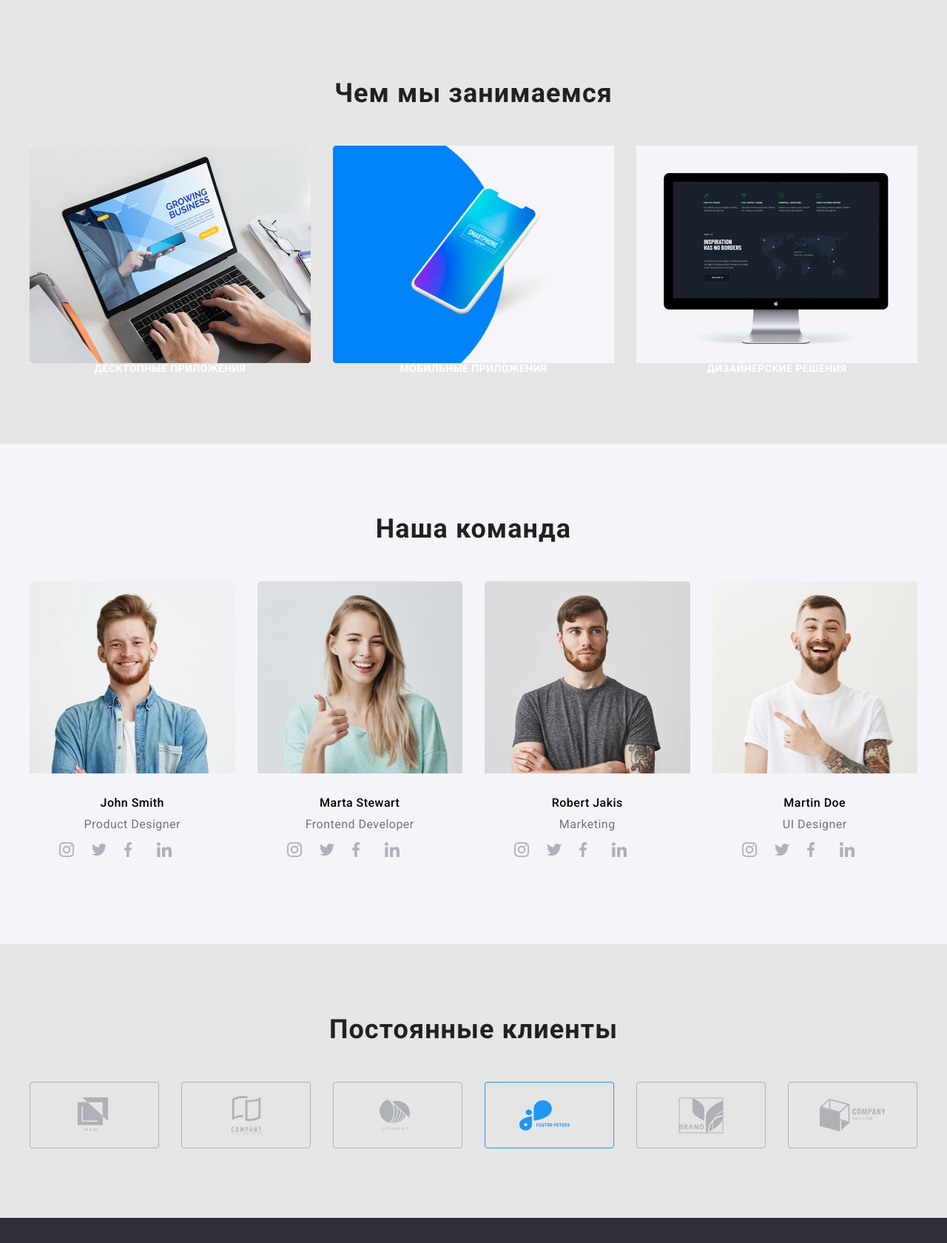
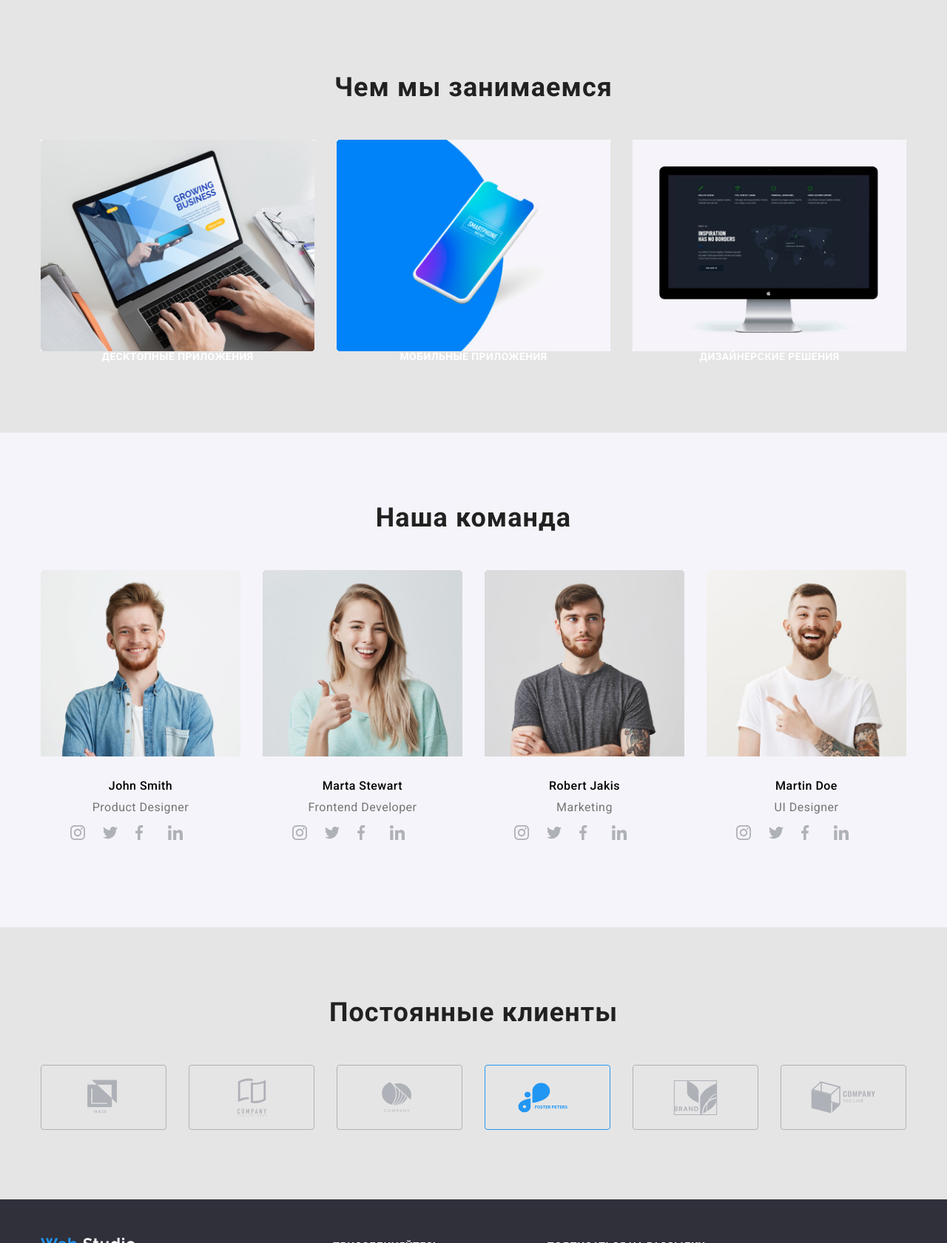
Before and after one commit to SerhiyStepanov/goit-markup-hw-03, a plain HTML site: page index.html in a window 1280 px wide. Shown: the part 1119-2800 px from the top of the page at 74% size. Drawn offline with nearby package versions, Linux system fonts and the light colour scheme.

Commit message:
width-norm

```diff
--- a/css/styles.css
+++ b/css/styles.css
@@ -47,6 +47,13 @@ img {
   max-width: 100%;
   height: auto;
 }
+.container {
+  width: 1200px;
+  padding-left: 15px;
+  padding-right: 15px;
+  margin-left: auto;
+  margin-right: auto;
+}
 
 /* цвета для title и text */
 
@@ -56,14 +63,6 @@ img {
 
 .section-text {
   color: var(--primary-text-coor);
-}
-
-.container {
-  width: 1230px;
-  padding-left: 15px;
-  padding-right: 15px;
-  margin-left: auto;
-  margin-right: auto;
 }
 
 /* оформление header */
@@ -136,12 +135,13 @@ img {
 
 .page-header .contact {
   display: flex;
-  text-align: center;
+  align-items: center;
   margin-left: auto;
   padding-left: 0;
 }
 
-.contact .item + .item {
+.contact .element + .element {
+  display: block;
   margin-left: 30px;
 }
 
@@ -206,22 +206,21 @@ img {
 
 .detail {
   display: flex;
+  width: calc((100%-90px) / 4);
   padding-top: 94px;
   padding-bottom: 94px;
   padding-left: 0;
 }
 
 .detail .item + .item {
+  align-items: center;
   margin-left: 30px;
-  align-items: center;
-  width: 278px;
 }
 
 .section-detail .icon {
   display: block;
-  width: 278px;
+  width: 270px;
   padding: 25px 106px;
-
   margin-bottom: 30px;
 
   background-color: var(--background-second);
@@ -268,12 +267,13 @@ img {
   padding-bottom: 94px;
 }
 .work .item + .item {
+  width: calc((100%-60px) / 3);
   margin-left: 30px;
 }
 
 .section-work .link {
   display: block;
-  width: 380px;
+
   font-weight: 700;
   font-size: 14px;
   line-height: 1.1;
@@ -309,7 +309,7 @@ img {
 
 .team .item-name {
   align-items: center;
-  width: 278px;
+  width: calc((100%-90px) / 4);
   padding-bottom: 24px;
 }
 
@@ -374,6 +374,7 @@ img {
 }
 
 .customers .element + .element {
+  width: ((100%-150px)/6);
   margin-left: 30px;
 }
 
@@ -383,7 +384,7 @@ img {
 
 .logotype {
   display: block;
-  width: 175px;
+  width: 170px;
   border-radius: 4px;
   color: var(--primary-social-color);
 }
@@ -590,7 +591,7 @@ footer {
 }
 
 .cart .element {
-  width: 380px;
+  width: calc((100%-60px) / 3);
   margin-right: 30px;
   margin-bottom: 30px;
 }
--- a/index.html
+++ b/index.html
@@ -33,13 +33,13 @@
         </nav>
 
         <ul class="contact">
-          <li class="list item">
+          <li class="list element">
             <img src="./images/post.svg" alt="конверт" />
             <a class="link" href="mailto:info@devstudio.com"
               >info@devstudio.com</a
             >
           </li>
-          <li class="list item">
+          <li class="list element">
             <img src="./images/phone.svg" alt="телефон" />
             <a class="link" href="tel:+380961111111">+38 096 111 11 11</a>
           </li>
@@ -112,15 +112,15 @@
           <h2 class="section-title">Чем мы занимаемся</h2>
           <ul class="work">
             <li class="list item">
-              <img src="./images/img1.jpg" alt="ноутбук" width="380" />
+              <img src="./images/img1.jpg" alt="ноутбук" width="370" />
               <a class="link" href="">Десктопные приложения</a>
             </li>
             <li class="list item">
-              <img src="./images/box.jpg" alt="смартфон" width="380" />
+              <img src="./images/box.jpg" alt="смартфон" width="370" />
               <a class="link" href="">Мобильные приложения</a>
             </li>
             <li class="list item">
-              <img src="./images/monitor.jpg" alt="монитор" width="380" />
+              <img src="./images/monitor.jpg" alt="монитор" width="370" />
 
               <a class="link" href="">Дизайнерские решения</a>
             </li>
@@ -133,7 +133,7 @@
           <h2 class="section-title">Наша команда</h2>
           <ul class="team">
             <li class="list item-name">
-              <img src="./images/John.jpg" alt="john smith" width="278" />
+              <img src="./images/John.jpg" alt="john smith" width="270" />
               <h3 class="section-title-name">John Smith</h3>
               <p class="section-text">Product Designer</p>
               <ul class="nav-social">
@@ -161,7 +161,7 @@
             </li>
 
             <li class="list item-name">
-              <img src="./images/Marta.jpg" alt="Marta Stewart" width="278" />
+              <img src="./images/Marta.jpg" alt="Marta Stewart" width="270" />
               <h3 class="section-title-name">Marta Stewart</h3>
               <p class="section-text">Frontend Developer</p>
               <ul class="nav-social">
@@ -189,7 +189,7 @@
             </li>
 
             <li class="list item-name">
-              <img src="./images/Robert.jpg" alt="Robert Jakis" width="278" />
+              <img src="./images/Robert.jpg" alt="Robert Jakis" width="270" />
               <h3 class="section-title-name">Robert Jakis</h3>
               <p class="section-text">Marketing</p>
               <ul class="nav-social">
@@ -217,7 +217,7 @@
             </li>
 
             <li class="list item-name">
-              <img src="./images/Martin.jpg" alt="Martin Doe" width="278" />
+              <img src="./images/Martin.jpg" alt="Martin Doe" width="270" />
               <h3 class="section-title-name">Martin Doe</h3>
               <p class="section-text">UI Designer</p>
               <ul class="nav-social">
@@ -257,7 +257,7 @@
                   class="item"
                   src="./images/Client01.svg"
                   alt="я и ко"
-                  width="175"
+                  width="170"
                 />
               </a>
             </li>
@@ -267,7 +267,7 @@
                   class="item"
                   src="./images/Client02.svg"
                   alt="компания"
-                  width="175"
+                  width="170"
                 />
               </a>
             </li>
@@ -277,7 +277,7 @@
                   class="item"
                   src="./images/Client03.svg"
                   alt="компания"
-                  width="175"
+                  width="170"
                 />
               </a>
             </li>
@@ -287,7 +287,7 @@
                   class="item"
                   src="./images/Client04.svg"
                   alt="фостер петрос"
-                  width="175"
+                  width="170"
                 />
               </a>
             </li>
@@ -297,7 +297,7 @@
                   class="item"
                   src="./images/Client05.svg"
                   alt="бренд"
-                  width="175"
+                  width="170"
                 />
               </a>
             </li>
@@ -307,7 +307,7 @@
                   class="item"
                   src="./images/Client06.svg"
                   alt="компания"
-                  width="175"
+                  width="170"
                 />
               </a>
             </li>
```
Also changed, not shown: portfolio.html (+11 -11 lines).
